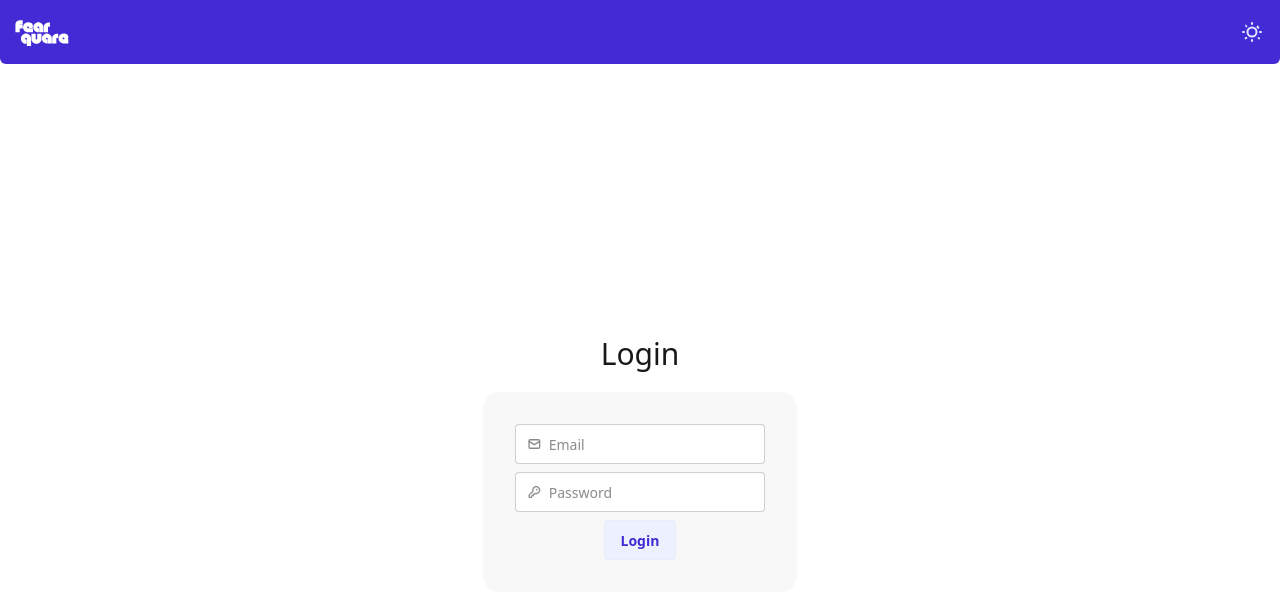
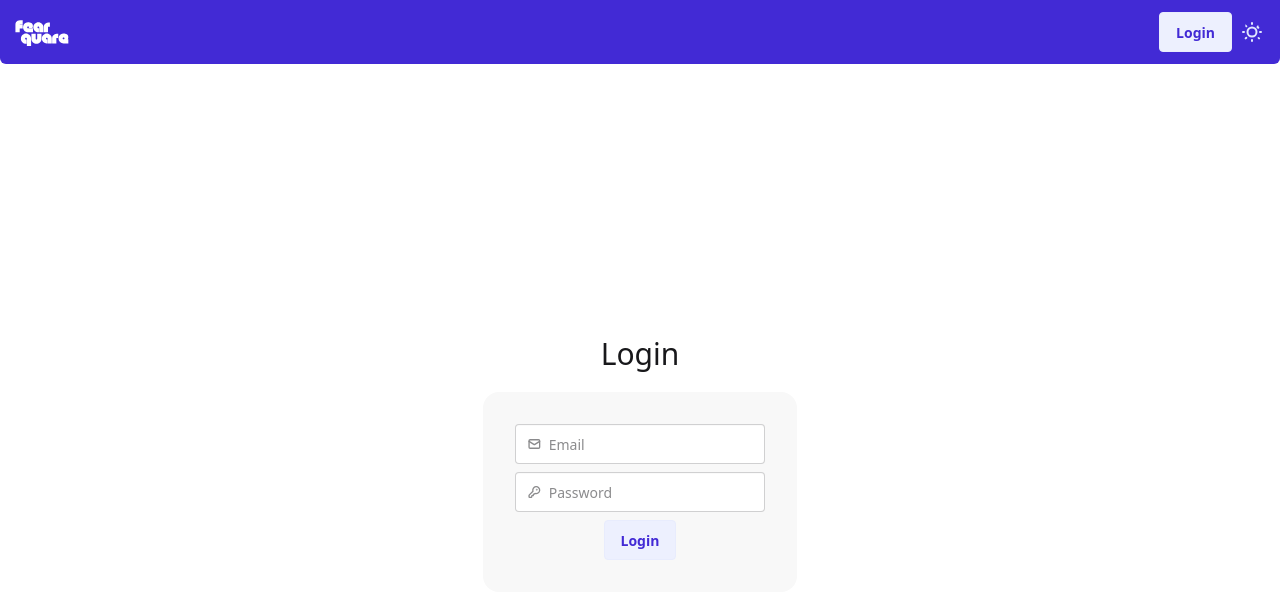
Before and after one commit to FearQuare/anime-tracker, a React (Vite) app in the folder client/: page /login in a window 1280 px wide. Shown: the top 598 px of the page. Built offline with nearby package versions, Linux system fonts and the light colour scheme.

Commit message:
navbar login state watch and authcontext implemented

```diff
--- a/client/src/components/navigation/Navbar.jsx
+++ b/client/src/components/navigation/Navbar.jsx
@@ -1,18 +1,35 @@
-import React from 'react';
 import ThemeToggle from "../ThemeToggle";
+import { AuthContext } from "../../context/AuthContext";
+import { useContext } from "react";
+import { useNavigate } from "react-router-dom";
 
 export default function Navbar() {
+    const { user, logout } = useContext(AuthContext);
+
+    const navigate = useNavigate();
+
+    const handleLogIn = () => {
+        navigate('/login')
+    }
+
+    const handleRedirectMainPage = () => {
+        navigate('/')
+    }
+
     return (
         <div className="navbar bg-primary text-primary-content rounded-b-md">
-            <div className="flex-1">
-                <img
-                    src='/logo.svg'
-                    alt="Anime Tracker Logo"
-                    className="w-16"
-                />
+            <div className="navbar-start">
+                <button onClick={handleRedirectMainPage}>
+                    <img
+                        src='/logo.svg'
+                        alt="Anime Tracker Logo"
+                        className="w-16"
+                    />
+                </button>
             </div>
 
-            <div className="flex-none">
+            <div className="navbar-end">
+                {user ? <button className="btn btn-soft btn-primary" onClick={logout}>Log Out</button> : <button className="btn btn-soft btn-primary" onClick={handleLogIn}>Login</button>}
                 <ThemeToggle />
             </div>
         </div>
--- a/client/src/components/pages/Login.jsx
+++ b/client/src/components/pages/Login.jsx
@@ -1,23 +1,25 @@
-import { useState, useEffect } from 'react';
+import { useState, useEffect, useContext } from 'react';
 import { useNavigate } from 'react-router-dom';
 import axios from 'axios';
+import { AuthContext } from '../../context/AuthContext';
 
 export default function Login() {
+    // Hook to move user to another page
+    const navigate = useNavigate();
+
+    const { login, user } = useContext(AuthContext);
+
     const [formData, setFormData] = useState({
         email: '',
         password: ''
     });
 
-    // Hook to move user to another page
-    const navigate = useNavigate();
-
-    // Check if user is already logged in
     useEffect(() => {
-        // Look for the token in local storage
-        if (localStorage.getItem('token')) {
+        if (user) {
             navigate('/');
         }
-    }, [navigate]);
+    }, [user, navigate])
+
 
     const handleChange = (e) => {
         setFormData({ ...formData, [e.target.name]: e.target.value });
@@ -30,10 +32,9 @@ export default function Login() {
             const response = await axios.post('http://localhost:5000/api/auth/login', formData)
 
             // Save the token to LocalStorage (browser memory)
-            localStorage.setItem('token', response.data.token);
+            login(response.data.token, response.data.user);
 
             alert('Login Successful!');
-            console.log('Logged in:', response.data);
 
             navigate('/');
 
--- /dev/null
+++ b/client/src/context/AuthContext.jsx
@@ -0,0 +1,30 @@
+import { createContext, useState } from 'react';
+
+// Create the Context (The "Channel")
+// eslint-disable-next-line react-refresh/only-export-components
+export const AuthContext = createContext();
+
+// Create the Provider (The "Antenna" that wraps your app)
+export const AuthProvider = ({ children }) => {
+    const [user, setUser] = useState(() => {
+        const token = localStorage.getItem('token');
+        return token ? { token } : null;
+    });
+
+    // Function to run when user logs in
+    const login = (token, userData) => {
+        localStorage.setItem('token', token);
+        setUser(userData || { token }) // Update state immedaiately
+    };
+
+    const logout = () => {
+        localStorage.removeItem('token');
+        setUser(null);
+    };
+
+    return (
+        <AuthContext.Provider value={{ user, login, logout }}>
+            {children}
+        </AuthContext.Provider>
+    );
+}
--- a/client/src/main.jsx
+++ b/client/src/main.jsx
@@ -6,9 +6,11 @@ import Signup from './components/pages/Signup.jsx'
 import Login from './components/pages/Login.jsx'
 import Profile from './components/pages/Profile.jsx'
 import Navbar from './components/navigation/Navbar.jsx'
+import { AuthProvider } from './context/AuthContext.jsx'
 
 createRoot(document.getElementById('root')).render(
   <BrowserRouter>
+    <AuthProvider>
       <Navbar />
       <Routes>
         <Route path="/" element={<App />} />
@@ -16,5 +18,6 @@ createRoot(document.getElementById('root')).render(
         <Route path="/login" element={<Login />} />
         <Route path="/profile" element={<Profile />} />
       </Routes>
+    </AuthProvider>
   </BrowserRouter>,
 )
```
Lines whose indentation alone changed are shown as unchanged.
